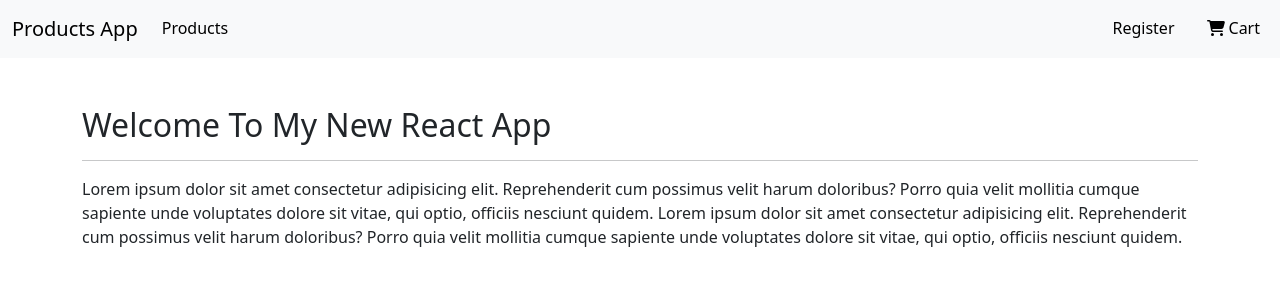
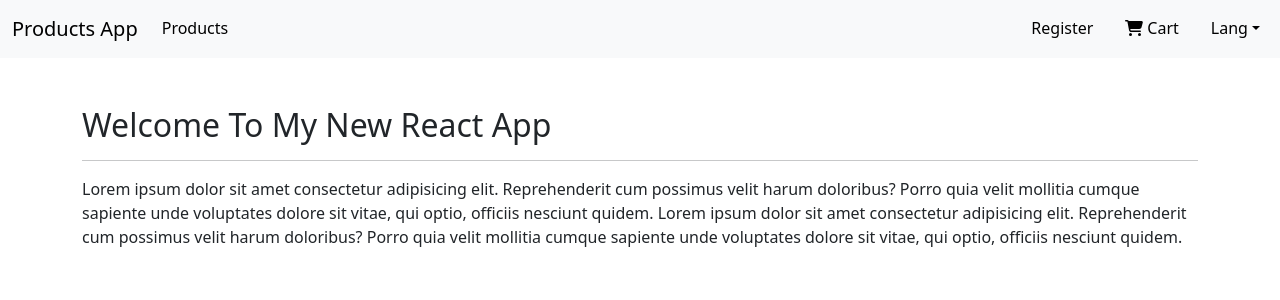
Before and after one commit to MohamedElsawsany/ITI_React_Day3, a React (Vite) app: page / in a window 1280 px wide. Shown: the top 300 px of the page. Built offline with nearby package versions, Linux system fonts and the light colour scheme.

Commit message:
Added_RTL_To_NavBar
I Added RTL To navBar if u want to use AR and EN

```diff
--- a/src/components/Header.jsx
+++ b/src/components/Header.jsx
@@ -2,9 +2,10 @@ import { FontAwesomeIcon } from "@fortawesome/react-fontawesome";
 import { faShoppingCart } from "@fortawesome/free-solid-svg-icons";
 import { NavLink } from "react-router-dom";
 import { useSelector } from "react-redux";
-
+import { useDirection } from "../context/DirectionContext";
 export default function Header() {
   const cartCount = useSelector((state) => state.cart.totalQuantity); // <-- totalQuantity from Redux
+  const { direction, toggleDirection } = useDirection();
 
   return (
     <nav className="navbar navbar-expand-lg bg-body-tertiary">
@@ -25,10 +26,18 @@ export default function Header() {
           <span className="navbar-toggler-icon"></span>
         </button>
 
-        <div className="collapse navbar-collapse justify-content-between" id="navbarSupportedContent">
+        <div
+          className="collapse navbar-collapse justify-content-between"
+          id="navbarSupportedContent"
+        >
           <ul className="navbar-nav nav-underline">
             <li className="nav-item">
-              <NavLink to="/products" className={({ isActive }) => "nav-link" + (isActive ? " active" : "")}>
+              <NavLink
+                to="/products"
+                className={({ isActive }) =>
+                  "nav-link" + (isActive ? " active" : "")
+                }
+              >
                 Products
               </NavLink>
             </li>
@@ -36,7 +45,12 @@ export default function Header() {
 
           <ul className="navbar-nav nav-underline">
             <li className="nav-item">
-              <NavLink to="/registration-page" className={({ isActive }) => "nav-link" + (isActive ? " active" : "")}>
+              <NavLink
+                to="/registration-page"
+                className={({ isActive }) =>
+                  "nav-link" + (isActive ? " active" : "")
+                }
+              >
                 Register
               </NavLink>
             </li>
@@ -51,6 +65,47 @@ export default function Header() {
                 )}
               </NavLink>
             </li>
+            <li className="nav-item dropdown" style={{ cursor: "pointer" }}>
+              <span
+                className="nav-link dropdown-toggle"
+                role="button"
+                data-bs-toggle="dropdown"
+                aria-expanded="false"
+              >
+                Lang
+              </span>
+              <ul
+                className="dropdown-menu dropdown-menu-end"
+                style={{
+                  minWidth: "auto",
+                  width: "auto",
+                  padding: "0.25rem 0.5rem",
+                }}
+              >
+                <li>
+                  <span
+                    className={
+                      "dropdown-item " + (direction === "ltr" ? "active" : "")
+                    }
+                    onClick={() => direction !== "ltr" && toggleDirection()}
+                    style={{ cursor: "pointer" }}
+                  >
+                    En
+                  </span>
+                </li>
+                <li>
+                  <span
+                    className={
+                      "dropdown-item " + (direction === "rtl" ? "active" : "")
+                    }
+                    onClick={() => direction !== "rtl" && toggleDirection()}
+                    style={{ cursor: "pointer" }}
+                  >
+                    Ar
+                  </span>
+                </li>
+              </ul>
+            </li>
           </ul>
         </div>
       </div>
--- /dev/null
+++ b/src/context/DirectionContext.jsx
@@ -0,0 +1,21 @@
+import { createContext, useContext, useState } from "react";
+
+const DirectionContext = createContext();
+
+export function DirectionProvider({ children }) {
+  const [direction, setDirection] = useState("ltr");
+
+  const toggleDirection = () => {
+    setDirection((prev) => (prev === "ltr" ? "rtl" : "ltr"));
+  };
+
+  return (
+    <DirectionContext.Provider value={{ direction, toggleDirection }}>
+      <div dir={direction}>{children}</div>
+    </DirectionContext.Provider>
+  );
+}
+
+export function useDirection() {
+  return useContext(DirectionContext);
+}
```
Also changed, not shown: src/App.jsx (+10 -3 lines). Lines whose indentation alone changed are shown as unchanged.
